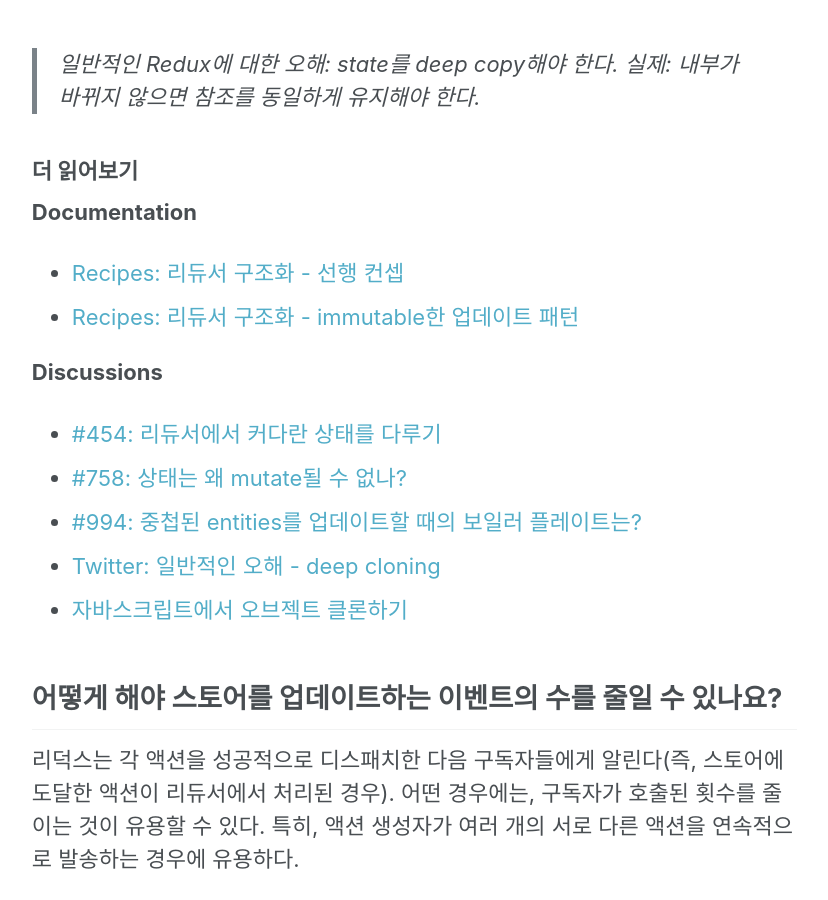
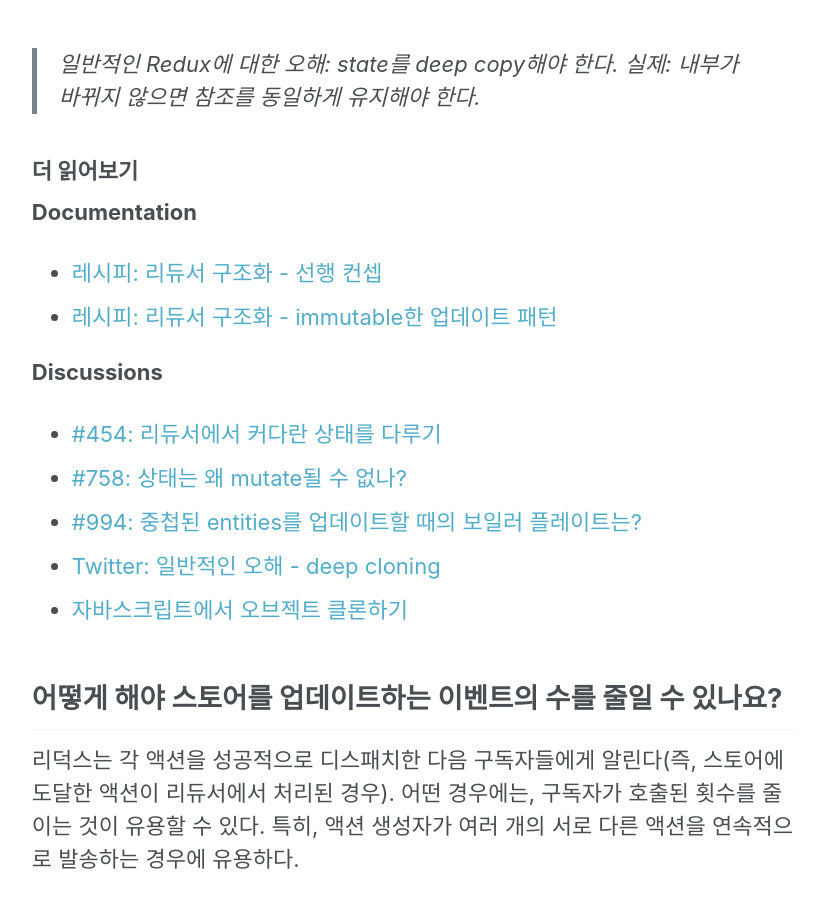
Before and after one commit to orezytivarg/orezytivarg.github.io, a Jekyll site: the page built from _posts/2017-01-09-redux-faq-performance.md, in a window 1280 px wide and 900 px high, scrolled down 4379 px. Shown: the whole window, without its empty margins (252-1080 px from the left). Built offline with Jekyll 4.4.1, drawn with Linux system fonts in a browser that asks for light colours.

Commit message:
edit link

```diff
--- a/_posts/2017-01-09-redux-faq-performance.md
+++ b/_posts/2017-01-09-redux-faq-performance.md
@@ -35,7 +35,7 @@
 
 **Documentation**
 
-- [레시피: 리듀서 구조화 하기 - 상태 모양의 정규화](http://redux.js.org/docs/recipes/reducers/NormalizingStateShape.md)
+- [레시피: 리듀서 구조화 하기 - 상태 모양의 정규화](http://redux.js.org/docs/recipes/reducers/NormalizingStateShape.html)
 
 **Articles**
 
@@ -99,8 +99,8 @@
 
 **Documentation**
 
-- [Recipes: 리듀서 구조화 - 선행 컨셉](http://redux.js.org/docs/recipes/reducers/PrerequisiteConcepts.md)
-- [Recipes: 리듀서 구조화 - immutable한 업데이트 패턴](http://redux.js.org/docs/recipes/reducers/ImmutableUpdatePatterns.md)
+- [레시피: 리듀서 구조화 - 선행 컨셉](http://redux.js.org/docs/recipes/reducers/PrerequisiteConcepts.html)
+- [레시피: 리듀서 구조화 - immutable한 업데이트 패턴](http://redux.js.org/docs/recipes/reducers/ImmutableUpdatePatterns.html)
 
 **Discussions**
 
@@ -146,7 +146,7 @@
 
 **Documentation**
 
-- [Docs: 비동기 액션들 ](http://redux.js.org/docs/advanced/AsyncActions.md)
+- [Docs: 비동기 액션들 ](http://redux.js.org/docs/advanced/AsyncActions.html)
 
 **Discussions**
 
```
